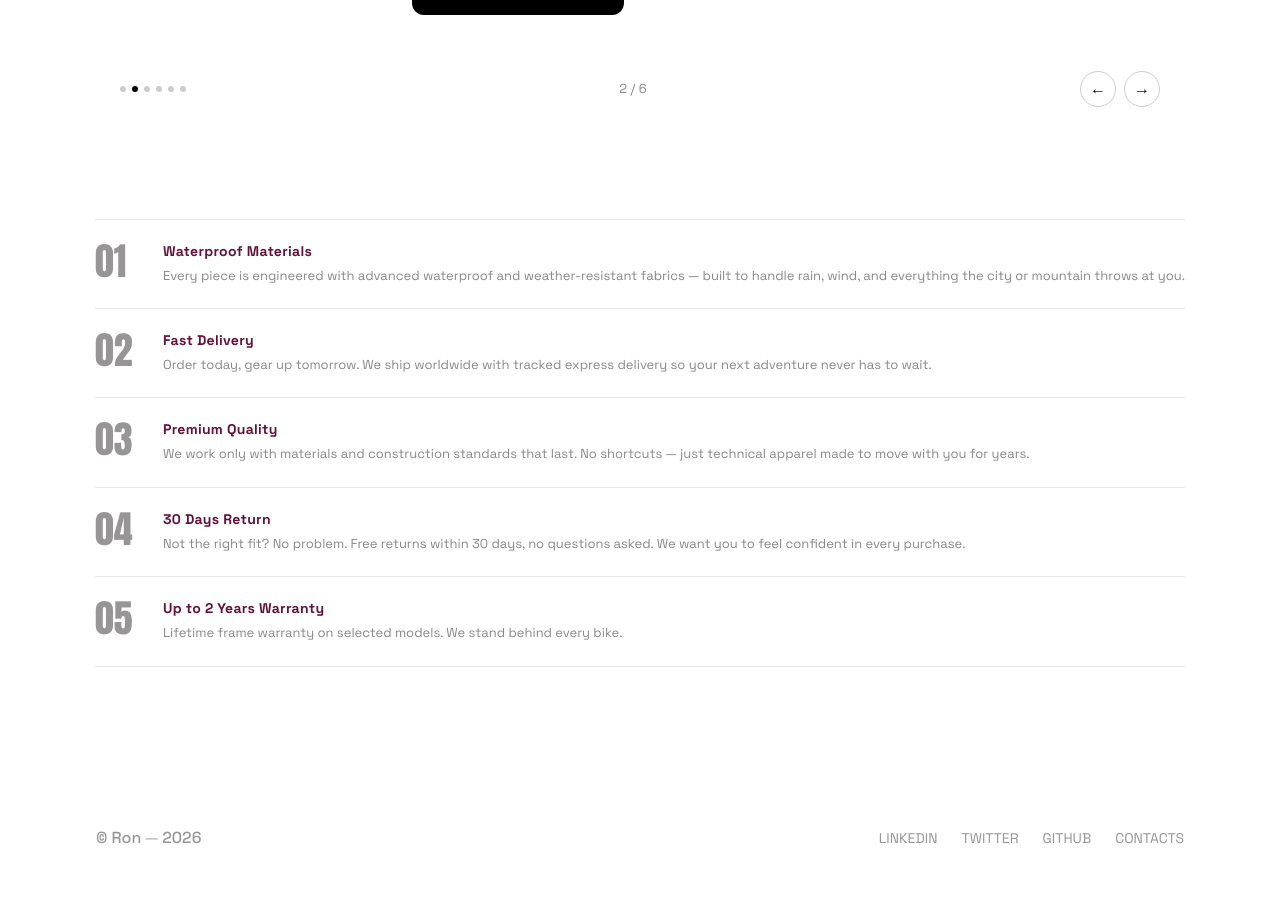
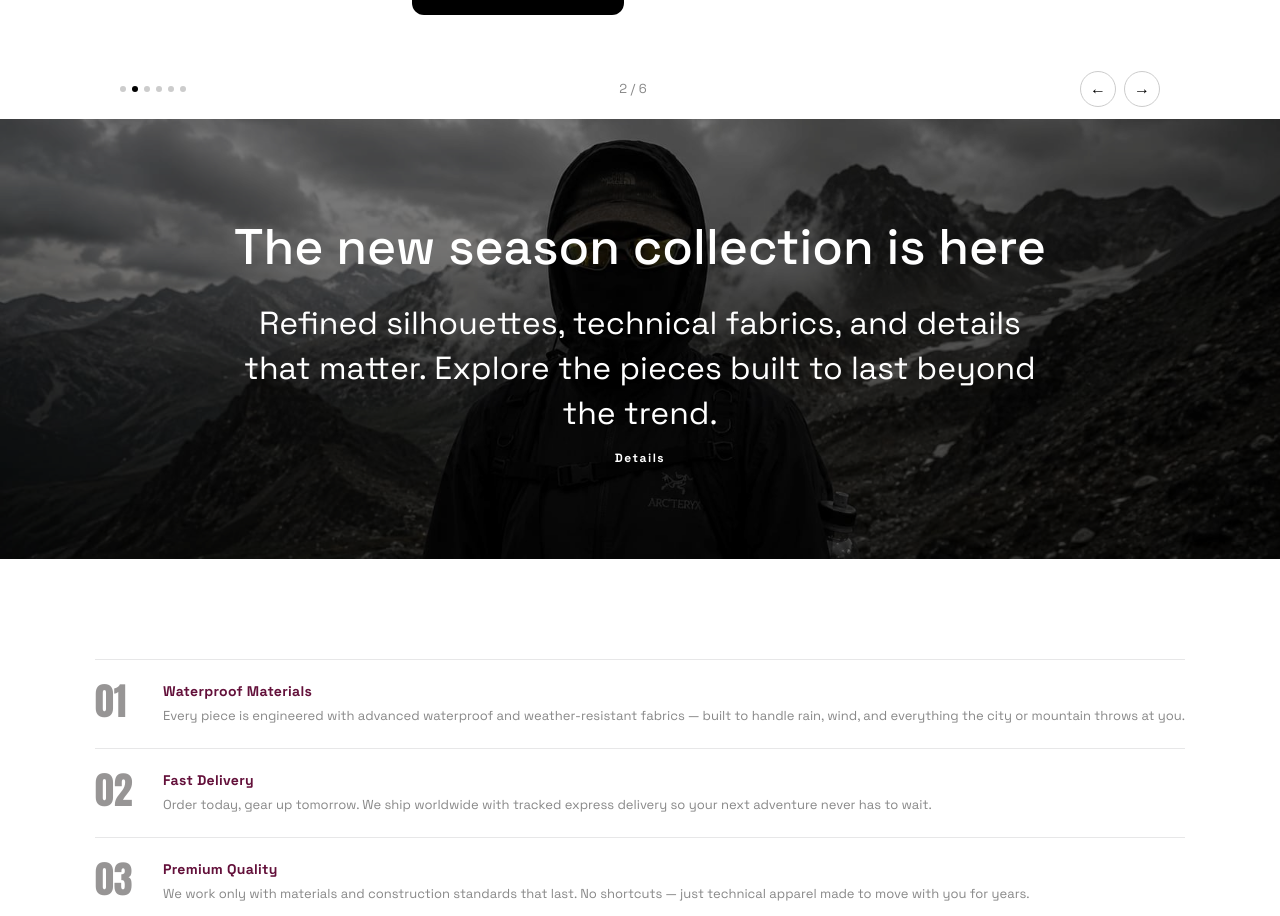
Before and after one commit to Ron-TakigaMaku/northline-react, a React (Vite) app in the folder northline-react/: page / in a window 1280 px wide. Shown: the part 1046-1962 px from the top of the page. Built offline with nearby package versions, Linux system fonts and the light colour scheme; grey boxes are pictures that could not be loaded.

Commit message:
refactor:0_0

```diff
--- a/northline-react/src/data/home/collection-data.js
+++ b/northline-react/src/data/home/collection-data.js
@@ -8,3 +8,5 @@ export const collectionData = [
 		img: sectionImg,
 	},
 ]
+
+export default collectionData
--- a/northline-react/src/pages/Home.jsx
+++ b/northline-react/src/pages/Home.jsx
@@ -1,4 +1,5 @@
 // src/pages/Home.jsx
+import collectionData from '@/data/home/collection-data'
 import heroData from '@/data/home/hero-data'
 import products from '@/data/shop/products'
 import CollectionSection from '@/sections/home/CollectionSection'
@@ -11,7 +12,7 @@ function Home() {
 		<>
 			<HeroSection data={heroData} />
 			<ShopSection products={products} />
-			<CollectionSection />
+			<CollectionSection data={collectionData} />
 			<ValuesSection />
 		</>
 	)
--- a/northline-react/src/sections/home/CollectionSection.jsx
+++ b/northline-react/src/sections/home/CollectionSection.jsx
@@ -1,6 +1,3 @@
-// src/sections/home/CollectionSection.jsx
-// import { collectionData } from '@/data/home/collection-data'
-
 function CollectionSection({ data = [] }) {
 	const collection = data[0]
 
--- a/northline-react/src/styles/home/_collection.scss
+++ b/northline-react/src/styles/home/_collection.scss
@@ -3,10 +3,13 @@
 .collection {
 	overflow: hidden;
 	position: relative;
-	min-height: 100vh;
+	height: var(--collection-height);
 	width: 100%;
 	color: $main-black;
-	// animation: fadeDown 0.7s 0.4s ease both;
+	--collection-content-width: 1120px;
+	--collection-height: 55vh;
+	--collection-title-size: 50px;
+	--collection-text-size: 32px;
 
 	&__img {
 		position: absolute;
@@ -40,8 +43,8 @@
 		justify-content: center;
 		position: relative;
 		z-index: 2;
-		min-height: 100vh;
-		width: 100%;
+		height: 100%;
+		margin: 0 auto;
 		padding: 80px 16px 60px;
 		text-align: center;
 		flex-direction: column;
@@ -51,7 +54,7 @@
 		max-width: 1000px;
 		margin: 0 0 24px 0;
 		color: $main-white;
-		font-size: 50px;
+		font-size: clamp(32px, 5vw, var(--collection-title-size));
 		font-weight: 500;
 		line-height: 1.2;
 		animation: fadeDown 0.7s 0.2s ease both;
@@ -60,7 +63,7 @@
 	&__text {
 		max-width: 800px;
 		color: $main-white;
-		font-size: 32px;
+		font-size: clamp(20px, 3vw, var(--collection-text-size));
 		font-weight: 400;
 		line-height: 1.4;
 		animation: fadeDown 0.7s 0.4s ease both;
```
